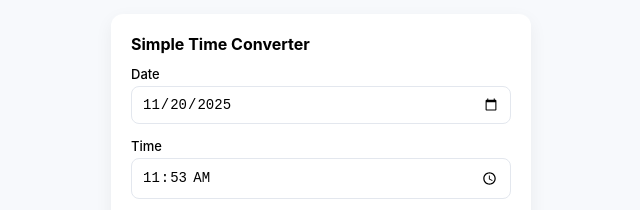
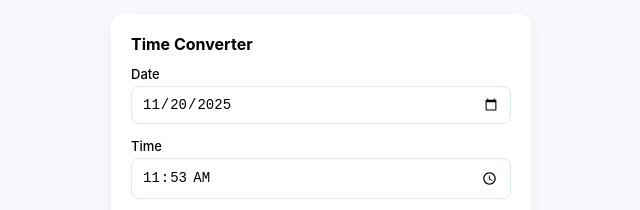
Before and after one commit to chan-k217/time-converter, a plain HTML site: page index.html in a window 1280 px wide. Shown: the top 210 px of the page, 319-959 px from the left. Drawn offline with Linux system fonts and the light colour scheme.

Commit message:
Change title from 'Simple Time Converter' to 'Time Converter'

```diff
--- a/index.html
+++ b/index.html
@@ -65,7 +65,7 @@
 
   <body>
     <div class="card">
-      <h2 style="font-size: 16px; margin: 0 0 12px">Simple Time Converter</h2>
+      <h2 style="font-size: 16px; margin: 0 0 12px">Time Converter</h2>
 
       <div class="field">
         <label>Date</label>
```
